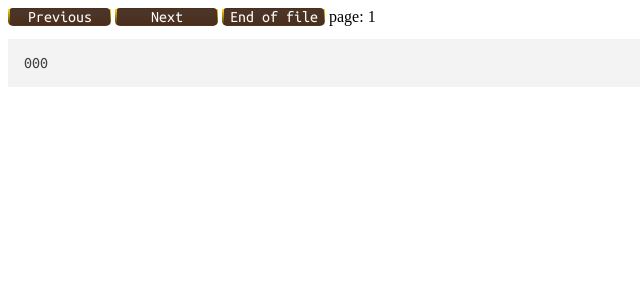
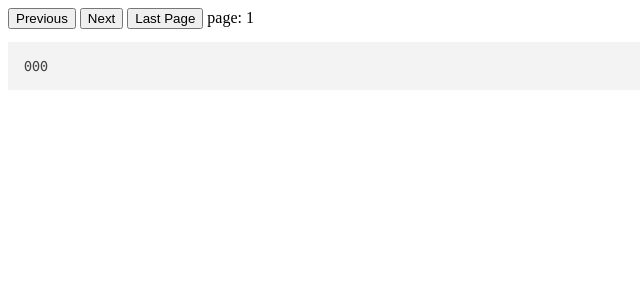
Before and after one commit to retraut/python-log-reader, a Flask app: template templates/code.html in a window 1280 px wide. Shown: the top 300 px of the page, without its empty margins (0-640 px from the left). Run offline with Flask 3, Linux system fonts and the light colour scheme; the template is opened without the code that fills it: most values are stand-ins (such as "Sample title", 1, 10 or a date in 2020); some libraries are stand-ins or nearby versions.

Commit message:
check valid page, make button with button element

```diff
--- a/app.py
+++ b/app.py
@@ -1,4 +1,4 @@
-from flask import Flask, render_template, request, redirect, url_for
+from flask import Flask, jsonify, render_template, request, redirect, url_for
 import os
 
 app = Flask(__name__)
@@ -7,31 +7,39 @@ app = Flask(__name__)
 port = os.getenv('PORT')
 log_file = os.getenv('LOG_FILE')
 
-# Initialize the current page number and lines per page as global variables
-current_page_number = 1
+# Initialize the lines per page as a global variable
 lines_per_page = 100
+
+def get_max_pages():
+    with open(log_file, 'r') as file:
+        code_lines = file.readlines()
+        return (len(code_lines) - 1) // lines_per_page + 1
 
 @app.route('/')
 @app.route('/page/<int:page_number>')
 def display_code(page_number=1):
+    global lines_per_page
     global current_page_number
-    current_page_number = page_number
 
     # Read the code file (change the path to your file)
     with open(log_file, 'r') as file:
         code_lines = file.readlines()
+
+    max_pages = get_max_pages()
+    current_page_number = min(page_number, max_pages)
 
     # Determine the range of lines to display based on the current page
     start_line = (current_page_number - 1) * lines_per_page
     end_line = start_line + lines_per_page
     current_code = '\n'.join(code_lines[start_line:end_line])
 
-    return render_template('code.html', code=current_code, current_page_number=current_page_number)
+    return render_template('code.html', code=current_code, current_page_number=current_page_number, max_pages=max_pages)
 
 @app.route('/next')
 def next_lines():
     global current_page_number
-    current_page_number += 1
+    max_pages = get_max_pages()
+    current_page_number = min(current_page_number + 1, max_pages)
     return redirect(url_for('display_code', page_number=current_page_number))
 
 @app.route('/previous')
@@ -43,11 +51,17 @@ def previous_lines():
 @app.route('/end')
 def to_the_end():
     global current_page_number
-    with open(log_file, 'r') as file:
-        code_lines = file.readlines()
-        max_pages = (len(code_lines) - 1) // lines_per_page + 1
+    max_pages = get_max_pages()
     current_page_number = max_pages
     return redirect(url_for('display_code', page_number=current_page_number))
 
+@app.route('/check_valid_page/<int:page_number>')
+def check_valid_page(page_number):
+    if page_number > 0:
+      max_pages = get_max_pages()
+      return jsonify(valid_page=page_number <= max_pages, max_pages=max_pages)
+    else:
+      return jsonify(valid_page=page_number <= -1)
+
 if __name__ == '__main__':
     app.run(host="0.0.0.0", port=port)
--- a/templates/code.html
+++ b/templates/code.html
@@ -37,12 +37,44 @@
         }
 
     </style>
+    <script>
+        function lastePage() {
+            window.location.href = `/end`;
+        }
+        function checkValidPage(pageNumber) {
+            fetch(`/check_valid_page/${pageNumber}`)
+                .then(response => response.json())
+                .then(data => {
+                    if (!data.valid_page) {
+                        alert('Invalid page number. Redirecting to the last page.');
+                        window.location.href = `/page/${data.max_pages}`;
+                    } else {
+                        window.location.href = `/next`;
+                    }
+                })
+                .catch(error => console.error('Error:', error));
+        }
+
+        function checkValidPreviousPage() {
+            fetch('/check_valid_page/{{ current_page_number - 1 }}')
+                .then(response => response.json())
+                .then(data => {
+                    if (!data.valid_page) {
+                        alert('Invalid page number. Redirecting to the first page.');
+                        window.location.href = '/page/1';
+                    } else {
+                        window.location.href = '/previous';
+                    }
+                })
+                .catch(error => console.error('Error:', error));
+        }
+    </script>
 </head>
 <body>
 
-    <a href="/previous" class="pure_css_button">Previous</a>
-    <a href="/next" class="pure_css_button">Next</a>
-    <a href="/end" class="pure_css_button">End of file</a>
+    <button onclick="checkValidPreviousPage()">Previous</button>
+    <button onclick="checkValidPage({{ current_page_number + 1 }})">Next</button>
+    <button onclick="lastePage()">Last Page</button>
     page: {{ current_page_number }}
 
     <pre><code id="code">{{ code | safe }}</code></pre>
```
